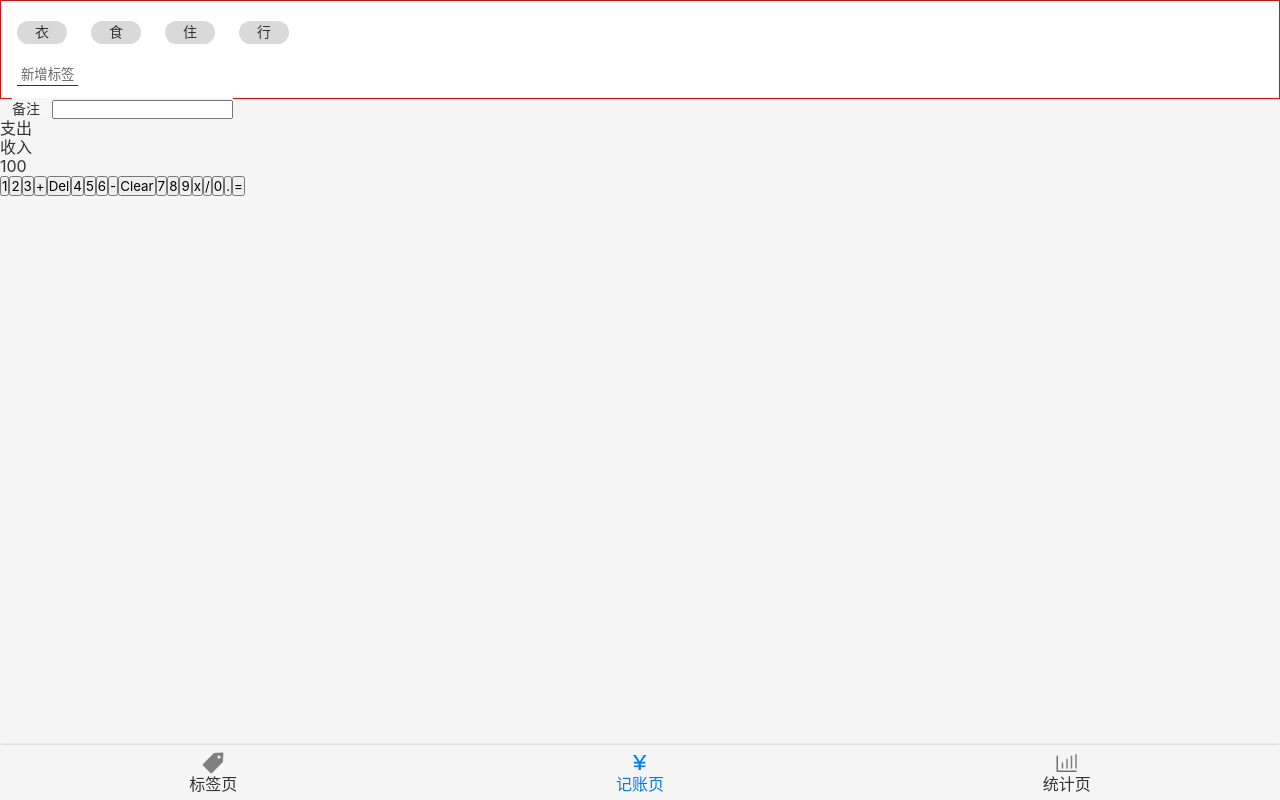
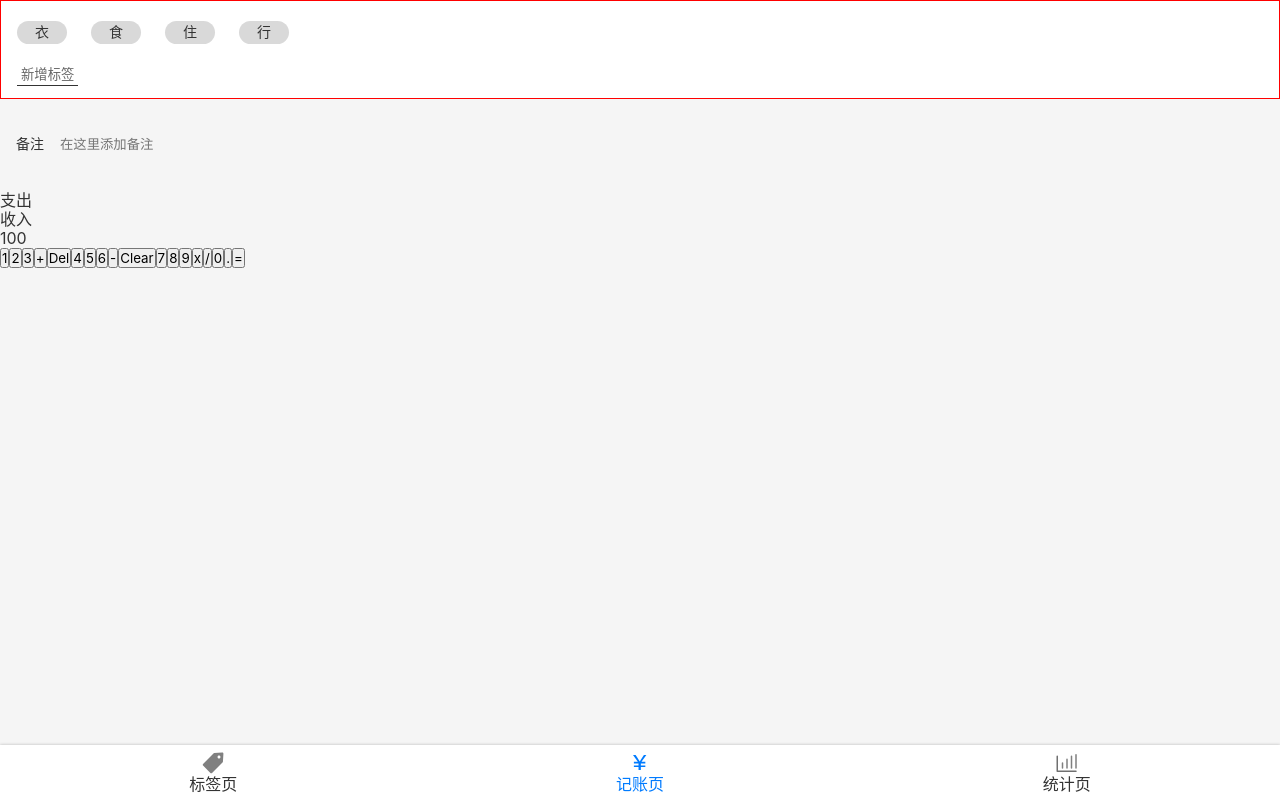
Before and after one commit to jeanie-lu1105/morney-react, a React (Vite) app: page /money in a window 1280 px wide. Built offline with nearby package versions, Linux system fonts and the light colour scheme.

Commit message:
modify notes section

```diff
--- a/src/components/Nav.tsx
+++ b/src/components/Nav.tsx
@@ -1,8 +1,10 @@
-import { NavLink } from "react-router-dom";
+import {NavLink} from "react-router-dom";
 import styled from "styled-components";
-import { ICONS } from "@/constants/icon.const";
+import {ICONS} from "@/constants/icon.const";
+
 const NavWrapper = styled.nav`
     box-shadow: 0 0 3px rgba(0, 0, 0, 0.25);
+    background: white;
 
     > ul {
         display: flex;
@@ -10,6 +12,7 @@
         > li {
             width: 33.3333%;
             text-align: center;
+
             > a {
                 display: flex;
                 padding: 4px 0;
@@ -47,9 +50,9 @@
                     <li key={index}>
                         <NavLink
                             to={item.to}
-              className={({ isActive }) => generateClassName(isActive)}
+                            className={({isActive}) => generateClassName(isActive)}
                         >
-              <item.icon className="icon" />
+                            <item.icon className="icon"/>
                             {item.displayName}
                         </NavLink>
                     </li>
--- a/src/index.scss
+++ b/src/index.scss
@@ -34,3 +34,7 @@
 button {
   font-family: inherit;
 }
+
+:focus {
+  outline: none;
+}
--- a/src/views/Money.tsx
+++ b/src/views/Money.tsx
@@ -1,11 +1,12 @@
 import Layout from "@/components/Layout";
-import { NumberPadOptions, TagList } from "@/constants/icon.const";
+import {NumberPadOptions, TagList} from "@/constants/icon.const";
 import styled from "styled-components";
 
 const TagsSection = styled.section`
     background-color: #fff;
     border: 1px solid red;
     padding: 12px 16px;
+
     > ol {
         margin: 0 -12px;
 
@@ -29,15 +30,27 @@
     }
 `;
 const NotesSection = styled.section`
+    padding: 10px 16px;
+    background-color: #f5f5f5;
+    font-size: 14px;
+
     > label {
         width: 100%;
-    background-color: #f6f6f6;
-    margin: 12px;
+        align-items: center;
+        display: flex;
+
         > span {
-      display: inline-block;
-      font-size: 14px;
             color: #333;
-      margin-right: 12px;
+            white-space: nowrap;
+            margin-right: 16px;
+        }
+
+        > input {
+            width: 100%;
+            display: block;
+            height: 72px;
+            background: none;
+            border: none;
         }
     }
 `;
@@ -58,7 +71,7 @@
             <NotesSection>
                 <label>
                     <span>备注</span>
-          <input type="text" />
+                    <input type="text" placeholder="在这里添加备注"/>
                 </label>
             </NotesSection>
             <CategorySection>
```
Lines whose indentation alone changed are shown as unchanged.
